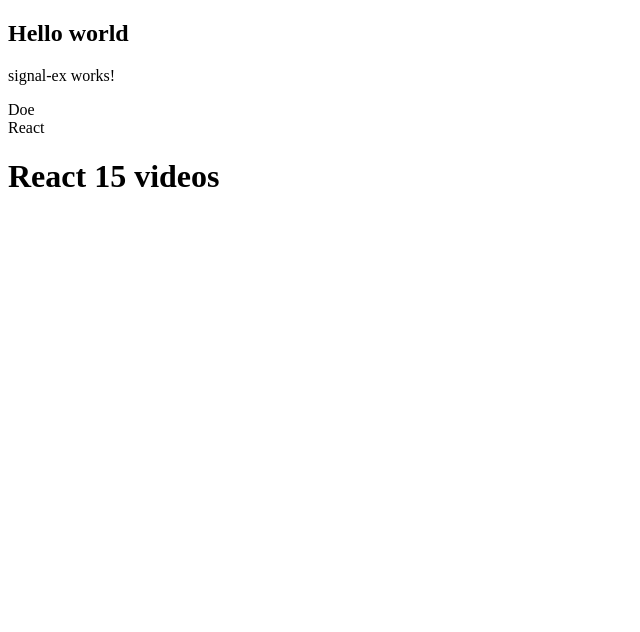
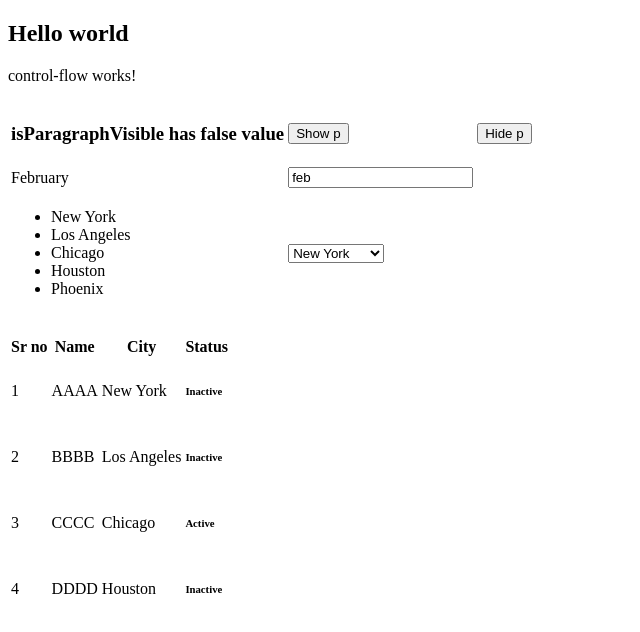
Before and after one commit to Stephen882-pixel/angular_20_crash_course, an Angular app: page / in a window 1280 px wide. Shown: the top 632 px of the page, without its empty margins (0-640 px from the left). Built offline with nearby package versions, Linux system fonts and the light colour scheme.

Commit message:
control flow

```diff
--- a/src/app/app.html
+++ b/src/app/app.html
@@ -1,3 +1,3 @@
 <h2>Hello world</h2>
 
-<app-signal-ex></app-signal-ex>
+<app-control-flow></app-control-flow>
--- a/src/app/app.ts
+++ b/src/app/app.ts
@@ -4,10 +4,11 @@
 import {User} from './components/user/user';
 import {DataBinding} from './components/data-binding/data-binding';
 import { SignalEx } from './components/signal-ex/signal-ex';
+import { ControlFlow } from './components/control-flow/control-flow';
 
 @Component({
   selector: 'app-root',
-  imports: [SignalEx],
+  imports: [ControlFlow],
   templateUrl: './app.html',
   styleUrl: './app.css'
 })
--- /dev/null
+++ b/src/app/components/control-flow/control-flow.html
@@ -0,0 +1,85 @@
+<p>control-flow works!</p>
+
+<table>
+
+    <tr>
+        <td>
+            @if(isParagraphVisible == true){
+                <p>This is a sample paragraph</p>
+            }@else {
+                <h3> isParagraphVisible has false value</h3>
+            }
+
+        </td>
+        <td>
+            <button (click)="showP()" >Show p</button>
+        </td>
+        <td>
+            <button (click)="hipeP()" >Hide p</button>
+        </td>
+    </tr>
+    <tr>
+        <td>
+            @if(startingMonthName == "jan"){
+                <span>January</span>
+            }@else if (startingMonthName == "feb") {
+                <span>February</span>
+            }@else if (startingMonthName == "mar") {
+                <span>March</span>
+            }@else  if(startingMonthName == "apr") {
+                <span>April</span>
+            }@else {
+                <span>Invalid month name</span>
+            }
+        </td>
+        <td>
+            <input type="text" [(ngModel)]="startingMonthName" >
+        </td>
+    </tr>
+    <tr>
+        <td>
+            <ul>
+                @for(item of cityList;track $index){
+                    <li> {{item}} </li>
+                }
+            </ul>
+        </td>
+        <td>
+            <select name="" id="">
+                @for (item of cityList; track $index) {
+                    <option value="">{{item}}</option>
+                }
+            </select>
+        </td>
+    </tr>
+
+</table>
+
+
+<br>
+
+<table>
+    <thead>
+        <tr>
+            <th>Sr no</th>
+            <th>Name</th>
+            <th>City</th>
+            <th>Status</th>
+        </tr>
+    </thead>
+    <tbody>
+        @for (item of studentList; track $index) {
+            <tr>
+                <td>{{$index+1}}</td>
+                <td>{{item.name}}</td>
+                <td>{{item.city}}</td>
+                <td>
+                    @if(item.isActive == true){
+                        <h6>Active</h6>
+                    }@else {
+                        <h6>Inactive</h6>
+                    }
+            </tr>
+        }
+    </tbody>
+</table>
--- /dev/null
+++ b/src/app/components/control-flow/control-flow.ts
@@ -0,0 +1,32 @@
+import { Component } from '@angular/core';
+import { FormsModule } from '@angular/forms';
+
+@Component({
+  selector: 'app-control-flow',
+  imports: [FormsModule],
+  templateUrl: './control-flow.html',
+  styleUrl: './control-flow.css'
+})
+export class ControlFlow {
+
+  isParagraphVisible : boolean = false;
+
+  startingMonthName: string = "feb";
+
+  cityList : string[] = ["New York", "Los Angeles", "Chicago", "Houston", "Phoenix"];
+
+  studentList: any[] = [
+    {name:'AAAA',city:'New York',isActive:false},
+    {name:'BBBB',city:'Los Angeles',isActive:false},
+    {name:'CCCC',city:'Chicago',isActive:true},
+    {name:'DDDD',city:'Houston',isActive:false}
+  ]
+
+  showP(){
+    this.isParagraphVisible = true
+  }
+  hipeP(){
+    this.isParagraphVisible = false
+  }
+
+}
```
Also changed, not shown: src/app/components/control-flow/control-flow.css (added), 1 other file (tests, documents, lock files or other folders).
